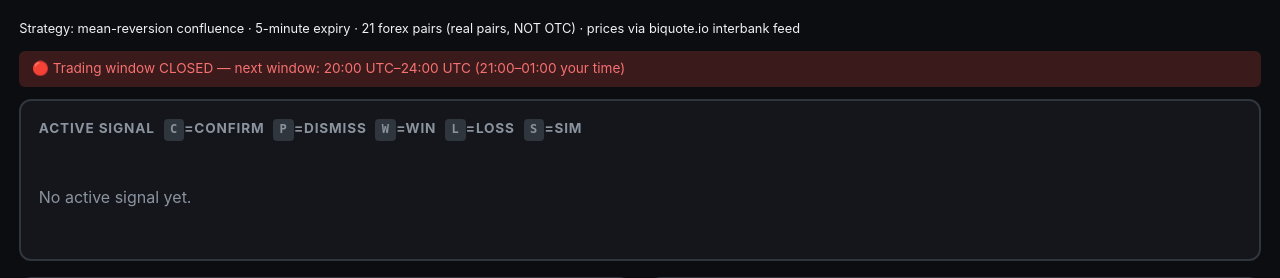
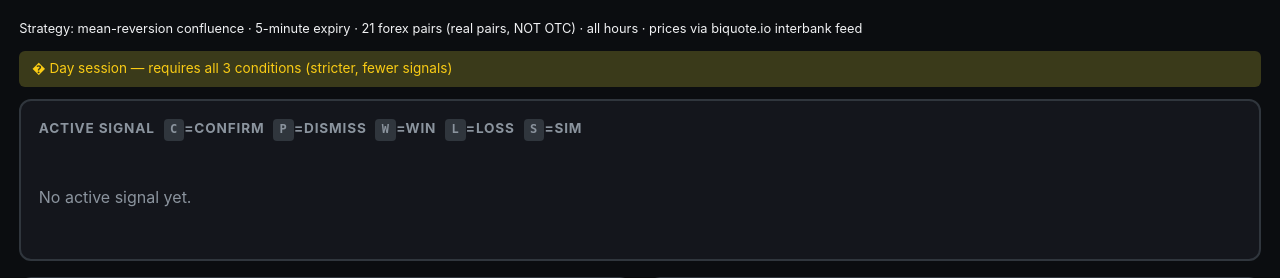
Before and after one commit to ay4real5/pocketoptionbot, a Flask app: page / in a window 1280 px wide. Shown: the part 72-350 px from the top of the page. Run offline with Flask 3, Linux system fonts and the light colour scheme; data that the repository does not hold is empty.

Commit message:
Switch to all-hours mode: 3 votes day + 2 votes night (54.4% win rate all hours)

```diff
--- a/templates/index.html
+++ b/templates/index.html
@@ -177,7 +177,7 @@
     </header>
     <main>
         <div id="haltedBanner"></div>
-        <div class="muted" style="font-size:0.8rem; margin-bottom:0.8rem">Strategy: mean-reversion confluence · <span id="strategyExpiry">5</span>-minute expiry · 21 forex pairs (real pairs, NOT OTC) · prices via biquote.io interbank feed</div>
+        <div class="muted" style="font-size:0.8rem; margin-bottom:0.8rem">Strategy: mean-reversion confluence · <span id="strategyExpiry">5</span>-minute expiry · 21 forex pairs (real pairs, NOT OTC) · all hours · prices via biquote.io interbank feed</div>
         <div id="windowStatus" class="muted" style="font-size:0.85rem; margin-bottom:0.8rem; padding:0.5rem 0.8rem; border-radius:6px;"></div>
 
         <div class="grid">
@@ -624,13 +624,11 @@
                 const wsEl = document.getElementById('windowStatus');
                 if (wsEl) {
                     if (status.in_trading_window) {
-                        wsEl.textContent = '🟢 Trading window OPEN — signals active';
+                        wsEl.textContent = '🟢 Late session (20:00–24:00 UTC) — 2 votes enough, more signals';
                         wsEl.style.background = '#1a3a1a'; wsEl.style.color = '#4ade80';
                     } else {
-                        const w = status.trading_window || [[20,24]];
-                        const fmt = h => String(h).padStart(2,'0') + ':00 UTC';
-                        wsEl.textContent = `🔴 Trading window CLOSED — next window: ${fmt(w[0][0])}–${fmt(w[0][1])} (21:00–01:00 your time)`;
-                        wsEl.style.background = '#3a1a1a'; wsEl.style.color = '#f87171';
+                        wsEl.textContent = '� Day session — requires all 3 conditions (stricter, fewer signals)';
+                        wsEl.style.background = '#3a3a1a'; wsEl.style.color = '#facc15';
                     }
                 }
                 const sbtn = document.getElementById('sessionBtn');
```
Also changed, not shown: signal_engine.py (+6 -8 lines).
